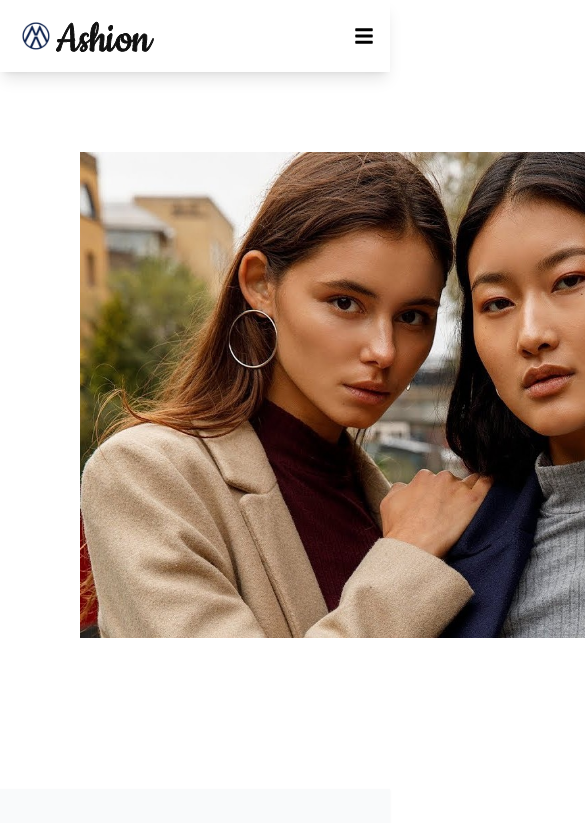
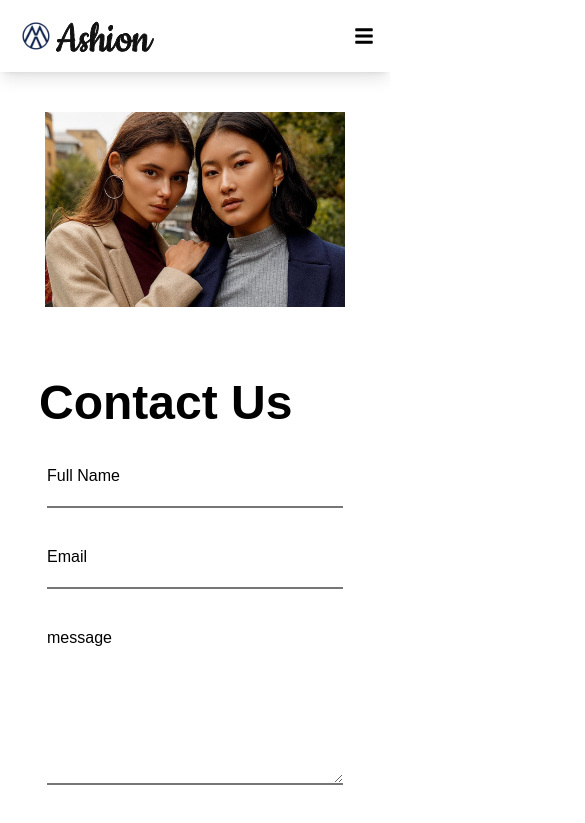
Before and after one commit to Rishika-jat/Ecommerce, a React (Create React App) app: page /contact in a window 390 px wide. Shown: the top 823 px of the page, 585 px wide, since content can reach past the window. Built offline with nearby package versions, Linux system fonts and the light colour scheme; no server answers.

Commit message:
make contact page responsive

```diff
--- a/src/components/Contact.jsx
+++ b/src/components/Contact.jsx
@@ -6,11 +6,11 @@ const Contact = () => {
   return (
     <div>
 
-      <div className="m-10  flex gap-10 bg-orange-0 pb-10 pl-10">
-        <div className="mt-10">
-          <img src={contact1} alt="" width={750} />
+      <div className="m-10  flex gap-10 bg-orange-0 pb-10 pl-10 flex-wrap contact-page-main">
+        <div className="mt-10 flex item-center justify-center ">
+          <img src={contact1} alt="" width={750}  className="contact-hero-image"/>
         </div>
-        <div className=" w-1/3">
+        <div className=" w-1/3  contact-form-section">
           <h1 className="text-5xl">Contact Us</h1>
           <div className="border-black p-2">
             <form action="" className="flex flex-col gap-10">
@@ -38,7 +38,7 @@ const Contact = () => {
                   type="text"
                   id="fullName"
                   name="fullName"
-                  className="border-0 border-b-2 bg-transparent focus:outline-none h-32"
+                  className="border-0 border-b-2 bg-transparent focus:outline-none h-32 md:h-16"
                 />
               </div>
               <button className="color-blue text-white border-0 w-36 py-3 px-5 font-bold rounded-sm">
--- a/src/index.css
+++ b/src/index.css
@@ -49,4 +49,33 @@ color: black;
   .hero-2{
     display: none;
   }
+  .contact-hero-image{
+    width: 300px;
+  }
+  .contact-form-section{
+    width: 100%;
+    margin: 0;
+  }
+  .contact-page-main{
+    margin: 0;
+    padding: 0;
+    display: flex;
+    justify-content: center;
+    align-items: center;
+  }
+
 }
+
+@media (max-width:1100px) and (min-width:500px){
+  .contact-hero-image{
+    width: 550px;
+  }
+  .contact-form-section{
+    width:30%;
+  }
+}
+@media (max-width:800px){
+  .contact-form-section{
+    width:80%;
+  }
+}
```
